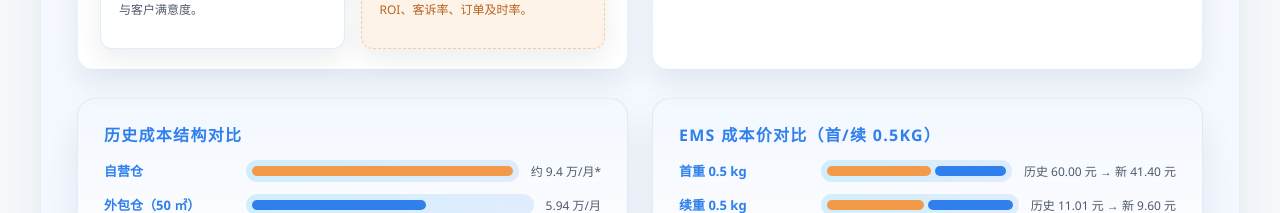
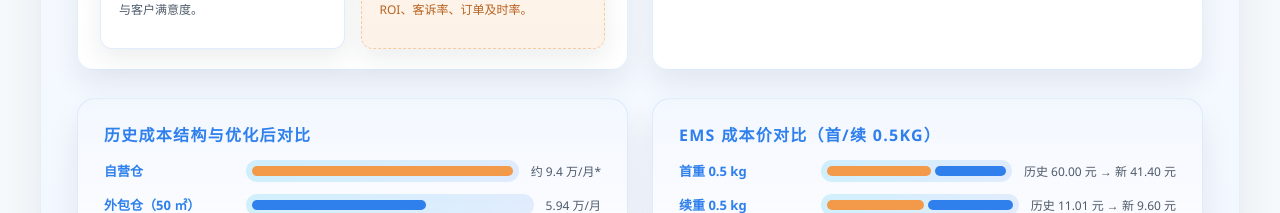
Before and after one commit to xl76888/japan-freight-report, a plain HTML site: page index.html in a window 1280 px wide. Shown: the part 1740-1953 px from the top of the page. Drawn offline with Linux system fonts and the light colour scheme.

Commit message:
feat: 更新页面文案与结构（历史成本对比等）

```diff
--- a/index.html
+++ b/index.html
@@ -872,7 +872,7 @@
       </div>
       <div class="compare-panels">
         <div class="compare-card">
-          <h3>历史成本结构对比</h3>
+          <h3>历史成本结构与优化后对比</h3>
           <div class="bar-chart">
             <div class="bar-row">
               <div class="bar-label">自营仓</div>
```
